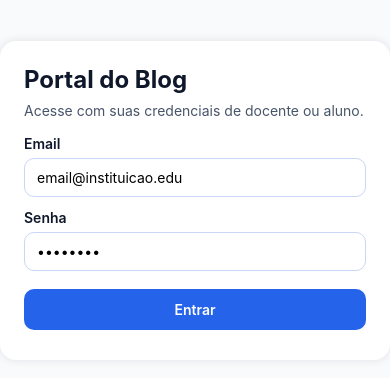
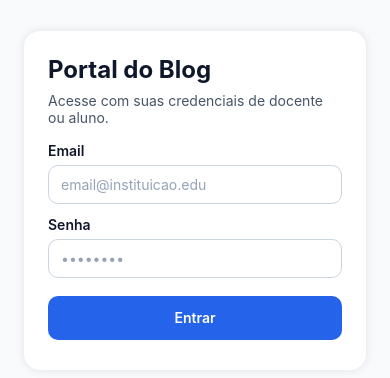
Before and after one commit to DavidAlexandre93/fase-4-codex, a React Native app in the folder mobile/: screen /App in a window 390 px wide. Shown: the part 222-600 px from the top of the page. Built offline with nearby package versions, Linux system fonts and the light colour scheme.

Commit message:
feat(mobile): melhorar usabilidade e acessibilidade da interface

```diff
--- a/mobile/src/components/PostCard.tsx
+++ b/mobile/src/components/PostCard.tsx
@@ -1,5 +1,5 @@
 import React from 'react';
-import { Pressable, StyleSheet, Text, View } from 'react-native';
+import { Pressable, StyleSheet, Text } from 'react-native';
 import type { Post } from '@/types';
 
 interface PostCardProps {
@@ -9,7 +9,12 @@ interface PostCardProps {
 
 export function PostCard({ post, onPress }: PostCardProps) {
   return (
-    <Pressable onPress={onPress} style={styles.card}>
+    <Pressable
+      accessibilityRole="button"
+      accessibilityLabel={`Abrir postagem ${post.title}`}
+      onPress={onPress}
+      style={styles.card}
+    >
       <Text style={styles.title}>{post.title}</Text>
       <Text style={styles.meta}>Por {post.author}</Text>
       <Text numberOfLines={3} style={styles.description}>
--- a/mobile/src/components/PrimaryButton.tsx
+++ b/mobile/src/components/PrimaryButton.tsx
@@ -12,6 +12,8 @@ export function PrimaryButton({ label, onPress, variant = 'primary', disabled }:
   return (
     <Pressable
       accessibilityRole="button"
+      accessibilityLabel={label}
+      accessibilityState={{ disabled: Boolean(disabled) }}
       disabled={disabled}
       onPress={onPress}
       style={({ pressed }) => [
@@ -21,7 +23,7 @@ export function PrimaryButton({ label, onPress, variant = 'primary', disabled }:
         disabled && styles.disabled
       ]}
     >
-      <Text style={styles.label}>{label}</Text>
+      <Text style={[styles.labelBase, styles[`${variant}Label`]]}>{label}</Text>
     </Pressable>
   );
 }
@@ -33,14 +35,16 @@ const styles = StyleSheet.create({
     borderRadius: 10,
     alignItems: 'center',
     justifyContent: 'center',
-    marginVertical: 6
+    marginVertical: 6,
+    minHeight: 44
   },
   primary: {
     backgroundColor: '#2563EB'
   },
   outline: {
     borderWidth: 1,
-    borderColor: '#2563EB'
+    borderColor: '#2563EB',
+    backgroundColor: '#FFFFFF'
   },
   danger: {
     backgroundColor: '#DC2626'
@@ -51,8 +55,16 @@ const styles = StyleSheet.create({
   disabled: {
     opacity: 0.6
   },
-  label: {
-    color: '#FFFFFF',
+  labelBase: {
     fontWeight: '600'
+  },
+  primaryLabel: {
+    color: '#FFFFFF'
+  },
+  outlineLabel: {
+    color: '#1D4ED8'
+  },
+  dangerLabel: {
+    color: '#FFFFFF'
   }
 });
--- a/mobile/src/components/TextField.tsx
+++ b/mobile/src/components/TextField.tsx
@@ -1,5 +1,5 @@
 import React from 'react';
-import { StyleSheet, Text, TextInput, View } from 'react-native';
+import { StyleSheet, Text, TextInput, type TextInputProps, View } from 'react-native';
 
 interface TextFieldProps {
   label: string;
@@ -8,6 +8,9 @@ interface TextFieldProps {
   placeholder?: string;
   multiline?: boolean;
   secureTextEntry?: boolean;
+  keyboardType?: TextInputProps['keyboardType'];
+  autoCapitalize?: TextInputProps['autoCapitalize'];
+  autoCorrect?: boolean;
 }
 
 export function TextField({
@@ -16,18 +19,26 @@ export function TextField({
   onChangeText,
   placeholder,
   multiline,
-  secureTextEntry
+  secureTextEntry,
+  keyboardType,
+  autoCapitalize = 'none',
+  autoCorrect = false
 }: TextFieldProps) {
   return (
     <View style={styles.container}>
       <Text style={styles.label}>{label}</Text>
       <TextInput
+        accessibilityLabel={label}
         style={[styles.input, multiline && styles.multiline]}
         value={value}
         onChangeText={onChangeText}
         placeholder={placeholder}
+        placeholderTextColor="#94A3B8"
         multiline={multiline}
         secureTextEntry={secureTextEntry}
+        keyboardType={keyboardType}
+        autoCapitalize={autoCapitalize}
+        autoCorrect={autoCorrect}
         textAlignVertical={multiline ? 'top' : 'center'}
       />
     </View>
@@ -45,11 +56,12 @@ const styles = StyleSheet.create({
   },
   input: {
     borderWidth: 1,
-    borderColor: '#CBD5F5',
+    borderColor: '#CBD5E1',
     borderRadius: 10,
     paddingHorizontal: 12,
     paddingVertical: 10,
-    backgroundColor: '#FFFFFF'
+    backgroundColor: '#FFFFFF',
+    color: '#0F172A'
   },
   multiline: {
     minHeight: 120
--- a/mobile/src/screens/LoginScreen.tsx
+++ b/mobile/src/screens/LoginScreen.tsx
@@ -1,5 +1,14 @@
 import React, { useContext, useState } from 'react';
-import { Alert, SafeAreaView, StyleSheet, Text, View } from 'react-native';
+import {
+  Alert,
+  KeyboardAvoidingView,
+  Platform,
+  SafeAreaView,
+  ScrollView,
+  StyleSheet,
+  Text,
+  View
+} from 'react-native';
 import { AuthContext } from '@/context/AuthContext';
 import { PrimaryButton } from '@/components/PrimaryButton';
 import { TextField } from '@/components/TextField';
@@ -11,9 +20,14 @@ export function LoginScreen() {
   const [loading, setLoading] = useState(false);
 
   async function handleLogin() {
+    if (!email.trim() || !password.trim()) {
+      Alert.alert('Login', 'Informe e-mail e senha para continuar.');
+      return;
+    }
+
     try {
       setLoading(true);
-      await login(email, password);
+      await login(email.trim(), password);
     } catch (error) {
       const message = error instanceof Error ? error.message : 'Erro ao autenticar.';
       Alert.alert('Login', message);
@@ -24,19 +38,30 @@ export function LoginScreen() {
 
   return (
     <SafeAreaView style={styles.container}>
+      <KeyboardAvoidingView behavior={Platform.OS === 'ios' ? 'padding' : undefined} style={styles.container}>
+        <ScrollView contentContainerStyle={styles.scrollContent} keyboardShouldPersistTaps="handled">
           <View style={styles.card}>
             <Text style={styles.title}>Portal do Blog</Text>
             <Text style={styles.subtitle}>Acesse com suas credenciais de docente ou aluno.</Text>
-        <TextField label="Email" value={email} onChangeText={setEmail} placeholder="email@instituicao.edu" />
+            <TextField
+              label="Email"
+              value={email}
+              onChangeText={setEmail}
+              placeholder="email@instituicao.edu"
+              keyboardType="email-address"
+            />
             <TextField
               label="Senha"
               value={password}
               onChangeText={setPassword}
               placeholder="••••••••"
               secureTextEntry
+              autoCapitalize="none"
             />
             <PrimaryButton label={loading ? 'Entrando...' : 'Entrar'} onPress={handleLogin} disabled={loading} />
           </View>
+        </ScrollView>
+      </KeyboardAvoidingView>
     </SafeAreaView>
   );
 }
@@ -44,9 +69,12 @@ export function LoginScreen() {
 const styles = StyleSheet.create({
   container: {
     flex: 1,
+    backgroundColor: '#F8FAFC'
+  },
+  scrollContent: {
+    flexGrow: 1,
     padding: 24,
-    justifyContent: 'center',
-    backgroundColor: '#F8FAFC'
+    justifyContent: 'center'
   },
   card: {
     padding: 24,
--- a/mobile/src/screens/PostListScreen.tsx
+++ b/mobile/src/screens/PostListScreen.tsx
@@ -1,5 +1,5 @@
 import React, { useContext, useEffect, useMemo, useState } from 'react';
-import { FlatList, RefreshControl, SafeAreaView, StyleSheet, Text, View } from 'react-native';
+import { Alert, FlatList, RefreshControl, SafeAreaView, StyleSheet, Text, View } from 'react-native';
 import { useNavigation } from '@react-navigation/native';
 import { PostCard } from '@/components/PostCard';
 import { PrimaryButton } from '@/components/PrimaryButton';
@@ -10,7 +10,7 @@ import { ROUTES } from '@/utils/constants';
 
 export function PostListScreen() {
   const navigation = useNavigation();
-  const { hasRole } = useContext(AuthContext);
+  const { hasRole, logout, user } = useContext(AuthContext);
   const { posts, loadPosts } = useContext(AppDataContext);
   const [query, setQuery] = useState('');
   const [loading, setLoading] = useState(false);
@@ -21,6 +21,14 @@ export function PostListScreen() {
       await loadPosts();
     } finally {
       setLoading(false);
+    }
+  }
+
+  async function handleLogout() {
+    try {
+      await logout();
+    } catch {
+      Alert.alert('Sessão', 'Não foi possível encerrar a sessão agora.');
     }
   }
 
@@ -42,11 +50,15 @@ export function PostListScreen() {
     <SafeAreaView style={styles.container}>
       <View style={styles.header}>
         <Text style={styles.heading}>Posts recentes</Text>
-        {hasRole('teacher') && (
-          <PrimaryButton label="Nova postagem" onPress={() => (navigation as any).navigate(ROUTES.postCreate as never)} />
-        )}
+        <Text style={styles.subtitle}>Olá, {user?.name ?? 'usuário'}.</Text>
+        <View style={styles.headerActions}>
+          {hasRole('teacher') && (
+            <PrimaryButton label="Nova postagem" onPress={() => (navigation as any).navigate(ROUTES.postCreate as never)} />
+          )}
+          <PrimaryButton label="Sair" variant="outline" onPress={handleLogout} />
+        </View>
       </View>
-      <TextField label="Buscar" value={query} onChangeText={setQuery} placeholder="Digite palavras-chave" />
+      <TextField label="Buscar" value={query} onChangeText={setQuery} placeholder="Digite palavras-chave" autoCapitalize="none" />
       <FlatList
         data={filteredPosts}
         keyExtractor={(item) => item.id}
@@ -57,7 +69,7 @@ export function PostListScreen() {
             onPress={() => (navigation as any).navigate(ROUTES.postDetail as never, { postId: item.id } as never)}
           />
         )}
-        ListEmptyComponent={<Text style={styles.empty}>Nenhum post encontrado.</Text>}
+        ListEmptyComponent={<Text style={styles.empty}>Nenhum post encontrado para a busca informada.</Text>}
         contentContainerStyle={styles.list}
       />
     </SafeAreaView>
@@ -76,8 +88,18 @@ const styles = StyleSheet.create({
   heading: {
     fontSize: 20,
     fontWeight: '700',
-    color: '#0F172A',
+    color: '#0F172A'
+  },
+  subtitle: {
+    color: '#475569',
+    marginTop: 4,
     marginBottom: 8
+  },
+  headerActions: {
+    flexDirection: 'row',
+    gap: 8,
+    alignItems: 'center',
+    flexWrap: 'wrap'
   },
   list: {
     paddingBottom: 24
```
Lines whose indentation alone changed are shown as unchanged.
